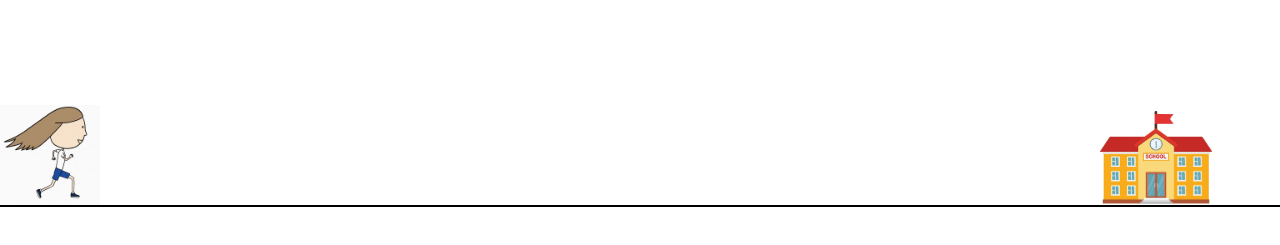
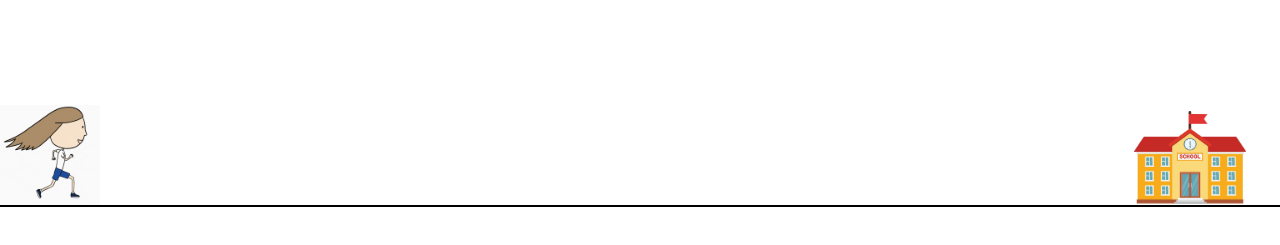
Before and after one commit to Yogeshjangra001/school, a plain HTML site: page index.html in a window 1280 px wide. Shown: the part 293-538 px from the top of the page. Drawn offline with Linux system fonts and the light colour scheme.

Commit message:
first commit

```diff
--- a/style.css
+++ b/style.css
@@ -52,5 +52,5 @@ html,body{
 .scl{
     position: absolute;
     width: 100%;
-    left: 1100px;
+    left: 1134px;
 }
```
